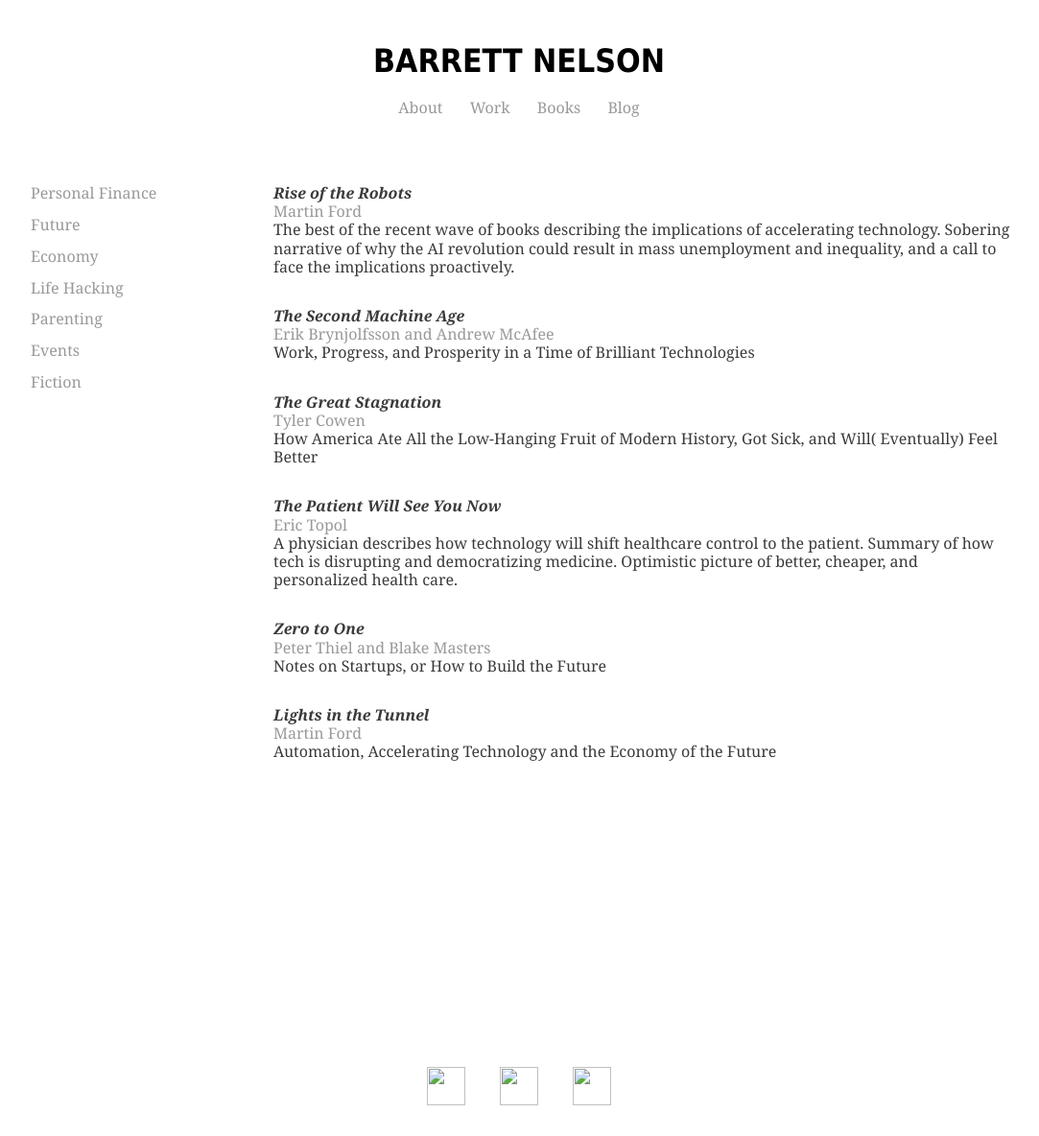
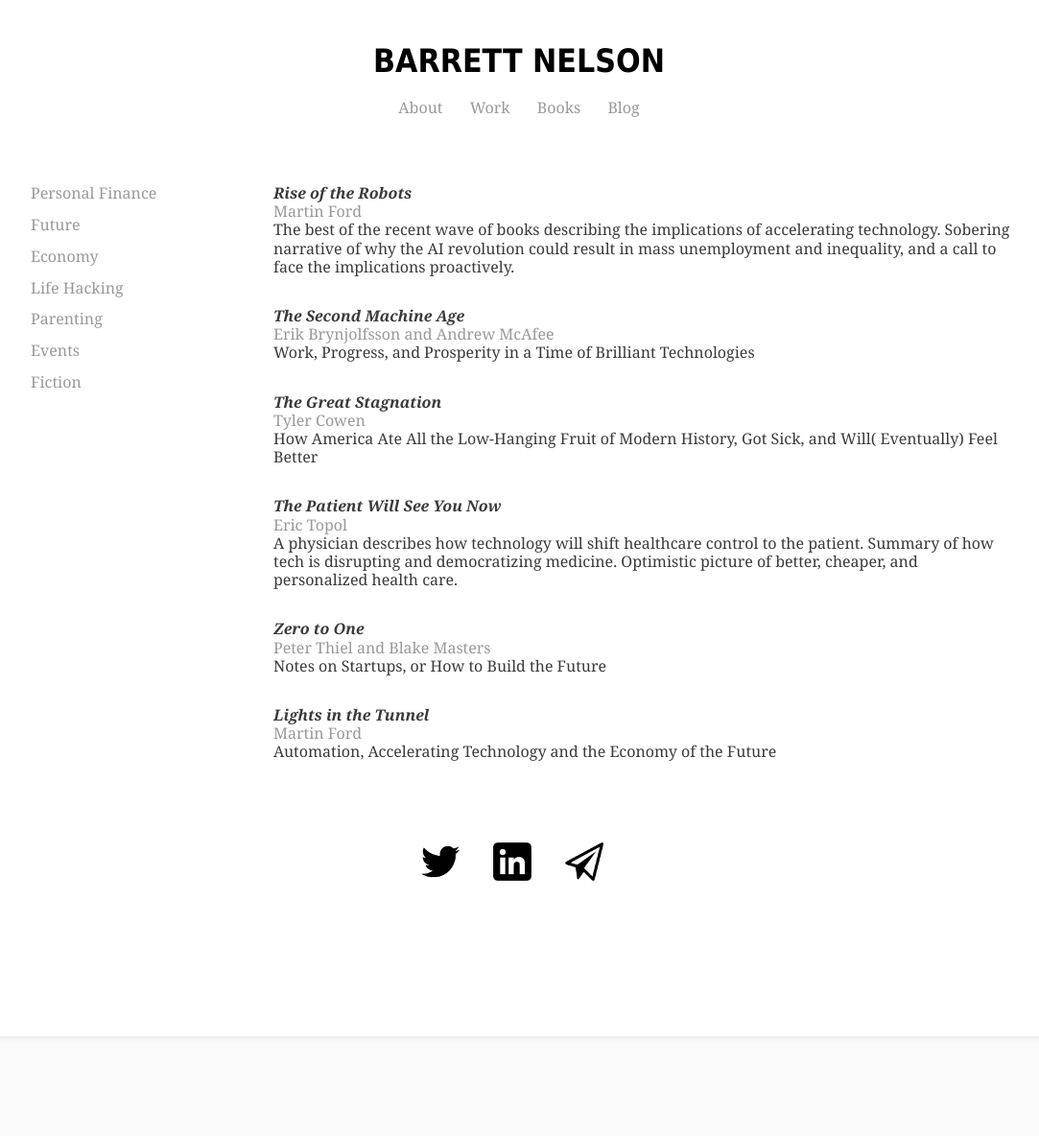
Before and after one commit to bstnel/bstnel.github.io, a Jekyll site: the page books/economy/index.html, which Jekyll copies as it is, in a window 1280 px wide. Shown: the whole page at 96% size, without its empty margins (99-1182 px from the left). Built offline with Jekyll 4.4.1, drawn with Linux system fonts in a browser that asks for light colours; after the commit the page ends 1080 px from its top, so only the background shows below that.

Commit message:
Update index.html

```diff
--- a/books/economy/index.html
+++ b/books/economy/index.html
@@ -1,7 +1,7 @@
 <html>
 		<head>
 			<title>Barrett Nelson</title>
-			<link href="../favicon.ico" rel="shortcut icon" type="image/x-icon">
+			<link href="favicon.ico" rel="shortcut icon" type="image/x-icon">
 			<link rel="stylesheet" type="text/css" href="/css/main.css">
    		</head>
 <body>
@@ -44,6 +44,7 @@
 		</nav>
 
 <div class="books">
+
 <p>
 	  <h3>Rise of the Robots</h3>
 	  <h4>Martin Ford</h4>
@@ -74,15 +75,16 @@
 	  <h4>Martin Ford</h4>
 	  <h5>Automation, Accelerating Technology and the Economy of the Future</h5>
 	      </p>
+
 	</div>
+	<p>
+<h6>
+	        <ul>
+	        <li><a href="https://twitter.com/barstonel"><img src="../../twitter-256-black.png"style="width:40px;height:40px;"></a></li>
+		<li><a href="https://www.linkedin.com/in/barrettnelson/"><img src="../../linkedin-256-black.png"style="width:40px;height:40px;"></a></li>
+		<li><a href="mailto:bstnel@gmail.com"><img src="../../email-256-black.png"style="width:40px;height:40px;"></a></li>
+		</ul>
+</h6>
 </div>
-
-<footer>
-	        <ul class="footer">
-	        <li><a href="https://twitter.com/barstonel"><img src="../twitter-256-black.png"style="width:40px;height:40px;"></a></li>
-		<li><a href="https://www.linkedin.com/in/barrettnelson/"><img src="../linkedin-256-black.png"style="width:40px;height:40px;"></a></li>
-		<li><a href="mailto:bstnel@gmail.com"><img src="../email-256-black.png"style="width:40px;height:40px;"></a></li>
-		</ul>
-</footer>
 </body>
 </html>
```
Lines whose indentation alone changed are shown as unchanged.
